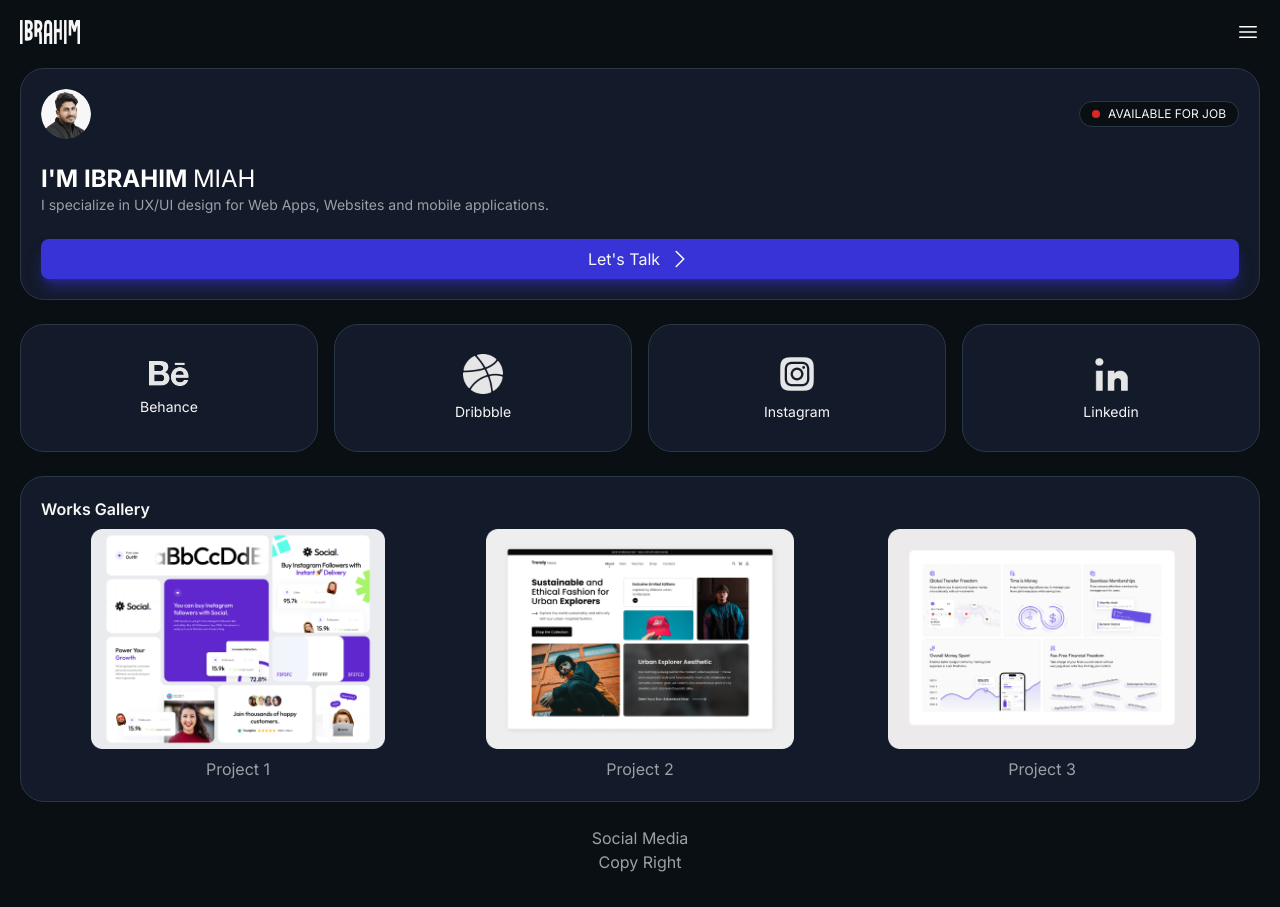
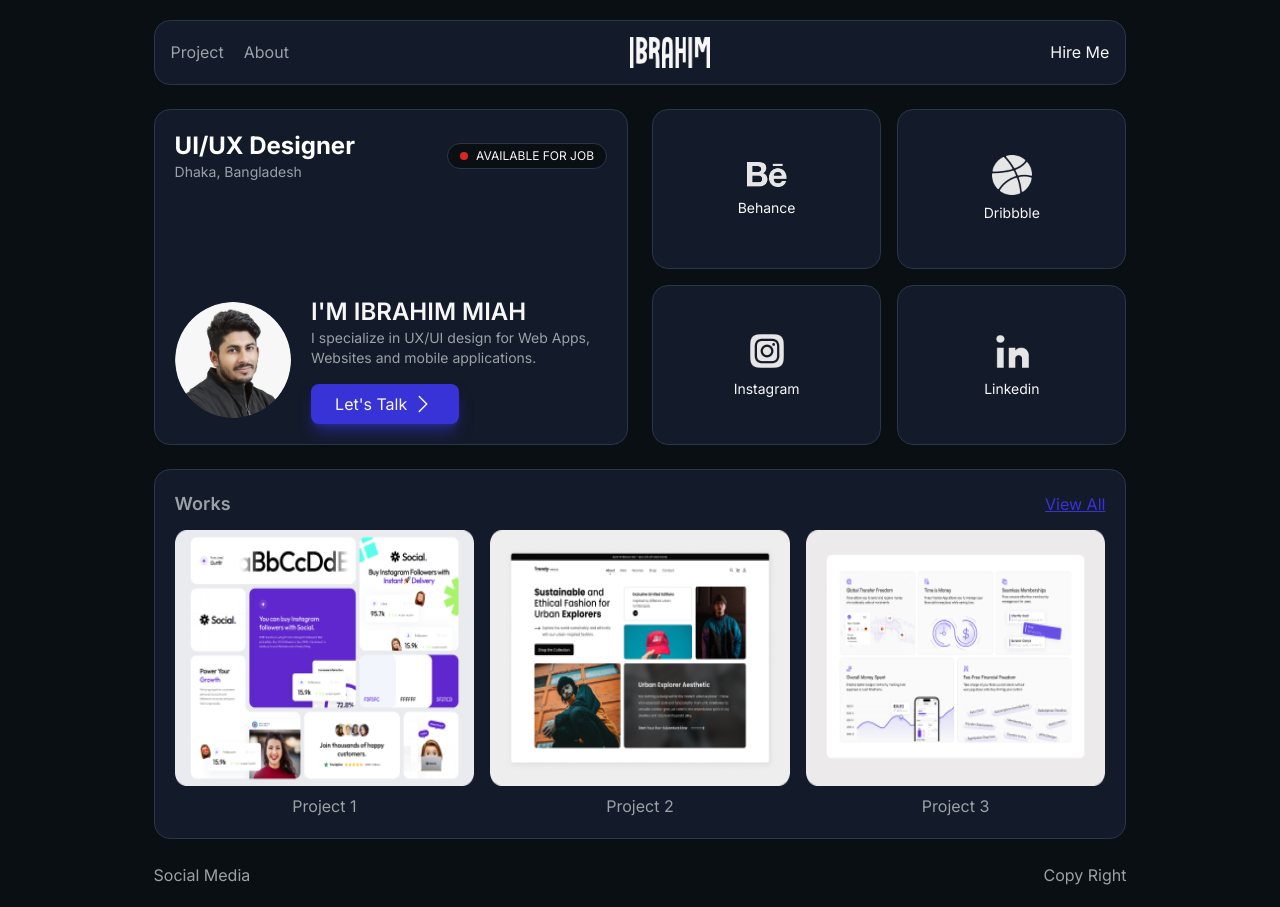
Before and after one commit to ismaelmiah/portfolio-uiux, a Next.js app: page / in a window 1280 px wide. Built offline with nearby package versions, Linux system fonts and the light colour scheme.

Commit message:
desktop version done

```diff
--- a/app/globals.css
+++ b/app/globals.css
@@ -18,3 +18,10 @@ body {
   padding-left: 20px;
   padding-right: 20px;
 }
+
+@media screen and (min-width: 768px) {
+  .custom-container {
+    padding-left: 12%;
+    padding-right: 12%;
+  }
+}
--- a/src/components/Banner.tsx
+++ b/src/components/Banner.tsx
@@ -1,12 +1,13 @@
 import Image from "next/image";
 import ChevronRight from "./Icons/ChevronRight";
+import BannerBottom from "./BannerBottom";
 
 const Banner = () => {
   return (
-    <section className="custom-container mt-6">
-      <div className="p-5 rounded-3xl bg-[#131a29] border border-[var(--color-tertiary)]">
+    <section className="custom-container mt-6 grid grid-cols-1 md:grid-cols-2 md:gap-6">
+      <div className="p-5 rounded-2xl bg-[#131a29] border border-[var(--color-tertiary)] md:flex flex-col justify-between">
         <div className="flex justify-between items-center">
-          <div>
+          <div className="md:hidden">
             <Image
               src="/images/profile.png"
               alt="Profile Image"
@@ -15,6 +16,12 @@ const Banner = () => {
               className="rounded-full"
             />
           </div>
+          <div className="hidden md:block">
+            <h1 className="text-white text-2xl font-bold">UI/UX Designer</h1>
+            <p className="text-[#9BA1A6] text-sm font-normal">
+              Dhaka, Bangladesh
+            </p>
+          </div>
           <div className="flex gap-2 items-center p-1 px-3 rounded-2xl bg-[var(--color-primary)] border border-[var(--color-tertiary)]">
             {/* red dot */}
             <span className="w-2 h-2 bg-red-600 rounded-full" />
@@ -22,7 +29,7 @@ const Banner = () => {
           </div>
         </div>
 
-        <div className="mt-6">
+        <div className="mt-6 md:hidden">
           <h1 className="text-white text-2xl font-bold">
             I&apos;M IBRAHIM <span className="font-normal">MIAH</span>
           </h1>
@@ -32,7 +39,31 @@ const Banner = () => {
           </p>
         </div>
 
-        <div className="mt-6 w-full">
+        <div className="hidden md:flex justify-between items-center gap-5">
+          <div className="">
+            <Image
+              src="/images/profile.png"
+              alt="Profile Image"
+              width={200}
+              height={200}
+              className="rounded-full"
+            />
+          </div>
+          <div>
+            <h3 className="uppercase text-2xl font-semibold">
+              I&apos;M Ibrahim miah
+            </h3>
+            <p className="text-[#9BA1A6] text-sm font-normal">
+              I specialize in UX/UI design for Web Apps, Websites and mobile
+              applications.
+            </p>
+            <button className="bg-[#3833D7] px-6 py-2 rounded-lg shadow-lg shadow-[#3833D7]/50 mt-4 flex gap-1">
+              Let&apos;s Talk <ChevronRight />
+            </button>
+          </div>
+        </div>
+
+        <div className="mt-6 w-full md:hidden">
           <button className="py-2 rounded-lg bg-[#3833D7] shadow-lg shadow-[#3833D7]/50 w-full flex gap-2 justify-center items-center">
             Let&apos;s Talk{" "}
             <span className="text-white">
@@ -41,6 +72,8 @@ const Banner = () => {
           </button>
         </div>
       </div>
+
+      <BannerBottom />
     </section>
   );
 };
--- a/src/components/BannerBottom.tsx
+++ b/src/components/BannerBottom.tsx
@@ -25,12 +25,12 @@ const cards = [
 
 const BannerBottom = () => {
   return (
-    <div className="custom-container mt-6">
-      <div className="grid grid-cols-2 md:grid-cols-4 gap-4">
+    <div className="w-full px-2 md:px-0 mt-6 md:mt-0">
+      <div className="grid grid-cols-2 gap-4">
         {cards.map((card) => (
           <div
             key={card.id}
-            className="flex justify-center items-center bg-[#131a29] rounded-3xl h-32  border border-[var(--color-tertiary)]"
+            className="flex justify-center items-center bg-[#131a29] rounded-2xl h-32 md:h-40 border border-[var(--color-tertiary)]"
           >
             <div className="flex flex-col items-center">
               <Image
--- a/src/components/HomeV2.tsx
+++ b/src/components/HomeV2.tsx
@@ -1,5 +1,4 @@
 import Banner from "./Banner";
-import BannerBottom from "./BannerBottom";
 import Navbar from "./Navbar";
 import WorksGallery from "./WorksGallery";
 
@@ -8,9 +7,8 @@ const HomeV2 = () => {
     <main className="my-5">
       <Navbar />
       <Banner />
-      <BannerBottom />
       <WorksGallery />
-      <footer className="mt-6 text-center">
+      <footer className="mt-6 text-center md:flex justify-between items-center custom-container">
         <p className="text-[#9BA1A6] text-base ">Social Media</p>
         <p className="text-[#9BA1A6] text-base ">Copy Right</p>
       </footer>
--- a/src/components/Navbar.tsx
+++ b/src/components/Navbar.tsx
@@ -1,10 +1,11 @@
 import Image from "next/image";
 import MenuIcon from "./Icons/MenuIcon";
+import Link from "next/link";
 
 const Navbar = () => {
   return (
     <header className="">
-      <div className="custom-container">
+      <div className="custom-container md:hidden">
         <div className="flex justify-between items-center">
           <div>
             <Image src="/images/logo.png" alt="Logo" width={60} height={100} />
@@ -14,6 +15,24 @@ const Navbar = () => {
           </div>
         </div>
       </div>
+      <div className="custom-container">
+        <div className="p-4 rounded-2xl bg-[#131a29] border border-[var(--color-tertiary)] flex justify-between items-center">
+          <div className="flex items-center gap-5">
+            <Link href="/works" className="text-base text-[#9BA1A6]">
+              Project
+            </Link>
+            <Link href="/about" className="text-base text-[#9BA1A6]">
+              About
+            </Link>
+          </div>
+          <div>
+            <Image src="/images/logo.png" alt="Logo" width={80} height={80} />
+          </div>
+          <div>
+            <button>Hire Me</button>
+          </div>
+        </div>
+      </div>
     </header>
   );
 };
--- a/src/components/WorksGallery.tsx
+++ b/src/components/WorksGallery.tsx
@@ -1,4 +1,5 @@
 import Image from "next/image";
+import Link from "next/link";
 
 const works = [
   {
@@ -21,18 +22,19 @@ const works = [
 const WorksGallery = () => {
   return (
     <section className="custom-container mt-6">
-      <div className="p-5 rounded-3xl bg-[#131a29] border border-[var(--color-tertiary)]">
-        <h3 className="text-base font-semibold">Works Gallery</h3>
-        <div className="mt-2 grid grid-cols-1 md:grid-cols-2 lg:grid-cols-3 gap-2">
+      <div className="p-5 rounded-2xl bg-[#131a29] border border-[var(--color-tertiary)]">
+        <h3 className="text-base font-semibold md:hidden">Works Gallery</h3>
+        <div className="md:flex justify-between items-center mb-3">
+          <h3 className="text-lg font-semibold text-[#9BA1A6]">Works</h3>
+          <Link href="/works" className="text-[#3833D7] text-base underline">
+            View All
+          </Link>
+        </div>
+        <div className="mt-2 grid grid-cols-1 md:grid-cols-2 lg:grid-cols-3 gap-2 md:gap-4">
           {works.map((work) => (
             <div key={work.id} className="">
-              <div className="w-full h-[220px] relative">
-                <Image
-                  src={work.imgUrl}
-                  alt={work.title}
-                  layout="fill"
-                  objectFit="contain"
-                />
+              <div className="w-full h-56 md:h-64 relative">
+                <Image src={work.imgUrl} alt={work.title} layout="fill" />
               </div>
               <p className="text-base text-[#9BA1A6] mt-2 text-center">
                 {work.title}
```
